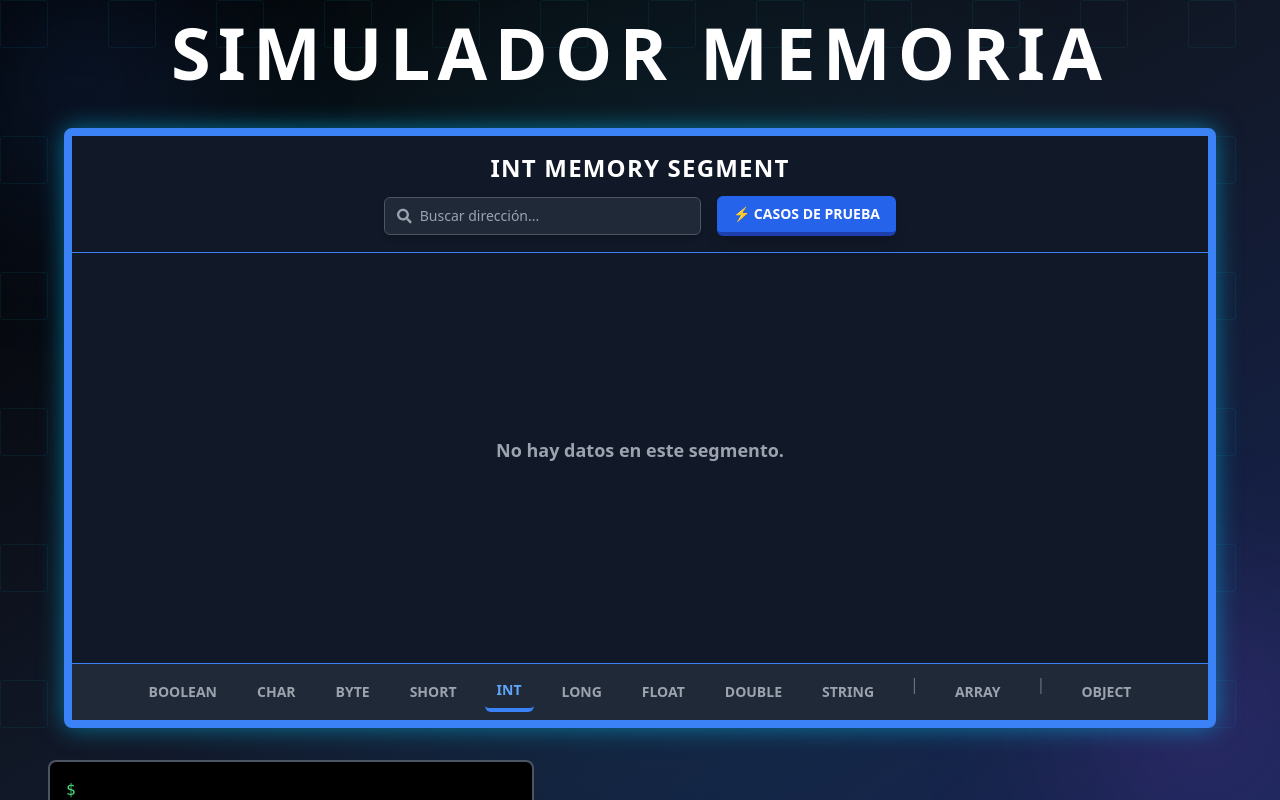
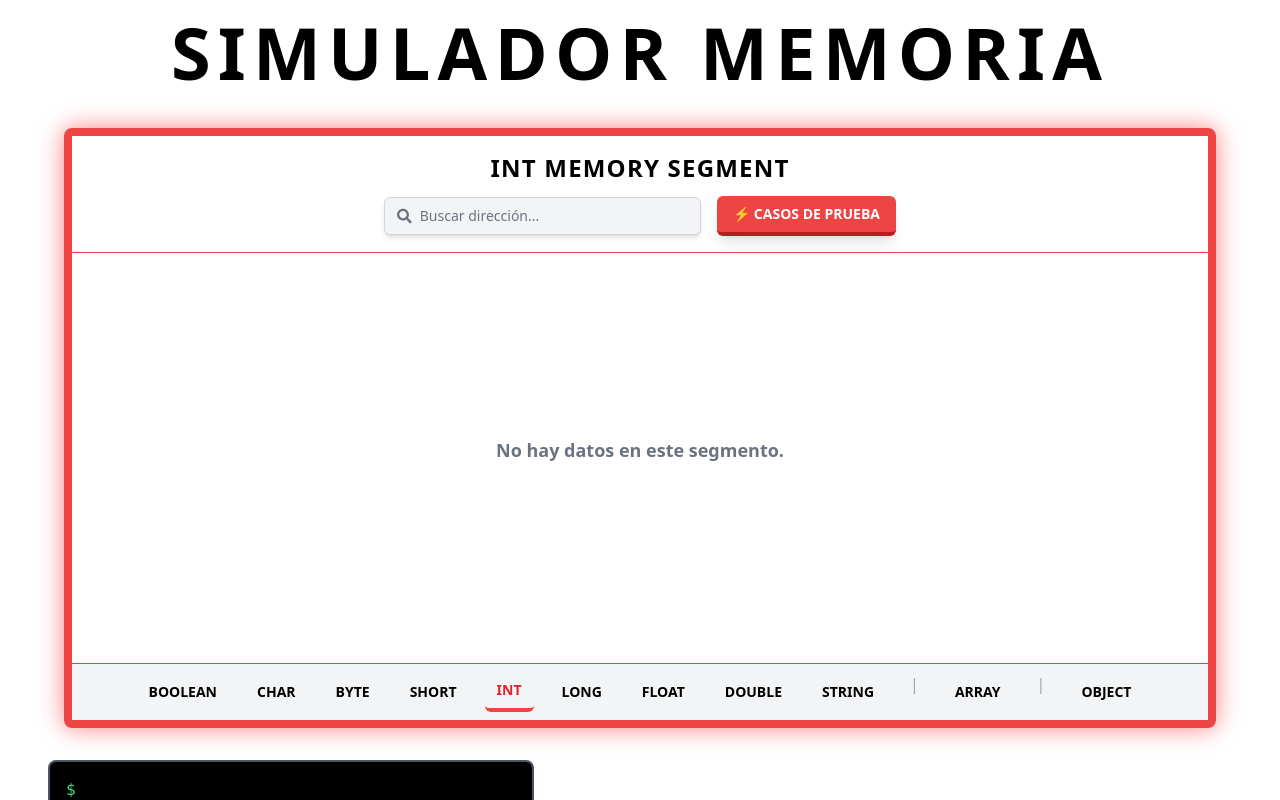
Before and after one commit to jenni-03/mediador-pedagogico, a React (Vite) app: page /simulador/memoria in a window 1280 px wide. Shown: the top 800 px of the page. Built offline with nearby package versions, Linux system fonts and the light colour scheme.

Commit message:
Cambio de diseño (Se quito modo oscuro-azul a claro-rojo-negro)

```diff
--- a/src/pages/simulator/MemorySimulator.tsx
+++ b/src/pages/simulator/MemorySimulator.tsx
@@ -1,7 +1,6 @@
 import { useState, useRef } from "react";
 import { ConsoleComponent } from "./components/memory/ConsoleComponent";
 import { MemoryScreen } from "./components/memory/MemoryScreen";
-import { BackgroundEffect } from "./components/memory/Background";
 import { TitleComponent } from "./components/memory/TitleComponent";
 import { Consola } from "../../shared/utils/RAM/Consola";
 
@@ -32,7 +31,6 @@ export function MemorySimulator() {
 
     return (
         <div className="h-screen flex flex-col bg-transparent relative">
-            <BackgroundEffect />
             <TitleComponent />
             <MemoryScreen
             consolaRef={consolaRef}
--- a/src/pages/simulator/components/memory/Background.tsx
+++ /dev/null
@@ -1,23 +0,0 @@
-export function BackgroundEffect() {
-    return (
-        <div className="fixed top-0 left-0 w-full h-full bg-gradient-to-br from-black via-gray-900 to-blue-950 overflow-hidden z-[-1] flex items-center justify-center">
-            {/* Fondo con efecto de energía */}
-            <div className="absolute inset-0 bg-[radial-gradient(circle,_rgba(0,255,255,0.2)_5%,_transparent_80%)] opacity-40"></div>
-
-            {/* Diseño de líneas de circuito animadas */}
-            <div className="absolute inset-0 grid grid-cols-12 grid-rows-6 gap-4 opacity-20">
-                {Array.from({ length: 12 * 6 }).map((_, i) => (
-                    <div
-                        key={i}
-                        className="w-12 h-12 border border-cyan-500 rounded-sm opacity-40 animate-pulse"
-                    ></div>
-                ))}
-            </div>
-
-            {/* Luces en las esquinas con animación */}
-            <div className="absolute top-0 left-0 w-40 h-40 bg-blue-500 opacity-25 blur-[100px] animate-pulse"></div>
-            <div className="absolute bottom-0 right-0 w-40 h-40 bg-purple-500 opacity-25 blur-[100px] animate-pulse"></div>
-            <div className="absolute bottom-0 left-0 w-32 h-32 bg-cyan-500 opacity-15 blur-[80px] animate-ping"></div>
-        </div>
-    );
-}
--- a/src/pages/simulator/components/memory/MemoryScreen.tsx
+++ b/src/pages/simulator/components/memory/MemoryScreen.tsx
@@ -17,31 +17,78 @@ export function MemoryScreen({ consolaRef, memoryState, setMemoryState }: Memory
 
     return (
         <div className="w-full flex flex-col items-center px-4 mt-4 sm:mt-6 relative">
-            <div className="w-full max-w-6xl h-[75vh] bg-gray-900 border-8 border-blue-500 rounded-lg shadow-[0px_0px_25px_rgba(0,200,255,0.5)]
-                            flex flex-col relative overflow-hidden">
-
+            <div
+                className="
+                    w-full max-w-6xl h-[75vh]
+                    bg-white
+                    border-8 border-red-500
+                    rounded-lg
+                    shadow-[0px_0px_25px_rgba(255,0,0,0.5)]
+                    flex flex-col
+                    relative
+                    overflow-hidden
+                "
+            >
                 {/* 📢 Cabecera con título y barra de búsqueda */}
-                <div className="sticky top-0 left-0 w-full bg-gray-900 p-4 z-20 text-center border-b border-blue-500 flex flex-col items-center">
-                    <h3 className="text-white text-2xl font-bold tracking-wider">
+                <div
+                    className="
+                        sticky top-0 left-0 w-full
+                        bg-white
+                        p-4
+                        z-20
+                        text-center
+                        border-b border-red-500
+                        flex flex-col items-center
+                    "
+                >
+                    <h3 className="text-black text-2xl font-bold tracking-wider">
                         {selectedSegment.toUpperCase()} MEMORY SEGMENT
                     </h3>
 
                     <div className="flex items-center gap-4 w-full max-w-lg mt-3">
-                        <div className="flex items-center bg-gray-800 px-3 py-2 rounded-md border border-gray-600 shadow-md flex-1">
-                            <FaSearch className="text-gray-400 mr-2" />
+                        <div
+                            className="
+                                flex items-center
+                                bg-gray-100
+                                px-3 py-2
+                                rounded-md
+                                border border-gray-300
+                                shadow-md
+                                flex-1
+                            "
+                        >
+                            <FaSearch className="text-gray-500 mr-2" />
                             <input
                                 type="text"
                                 placeholder="Buscar dirección..."
-                                className="bg-transparent text-white text-sm outline-none placeholder-gray-400 w-full"
+                                className="
+                                    bg-transparent
+                                    text-black
+                                    text-sm
+                                    outline-none
+                                    placeholder-gray-500
+                                    w-full
+                                "
                                 value={searchTerm}
                                 onChange={(e) => setSearchTerm(e.target.value)}
                             />
                         </div>
                         <button
                             onClick={() => setShowModal(true)}
-                            className="px-4 py-2 text-sm font-bold uppercase bg-blue-600 hover:bg-blue-700
-                                       text-white rounded-md shadow-lg transition-all duration-300 border-b-4 border-blue-800
-                                       hover:shadow-[0px_0px_15px_rgba(0,200,255,0.8)]"
+                            className="
+                                px-4 py-2
+                                text-sm font-bold
+                                uppercase
+                                bg-red-500
+                                hover:bg-red-600
+                                text-white
+                                rounded-md
+                                shadow-lg
+                                transition-all
+                                duration-300
+                                border-b-4 border-red-700
+                                hover:shadow-[0px_0px_15px_rgba(255,0,0,0.8)]
+                            "
                         >
                             ⚡ Casos de Prueba
                         </button>
@@ -49,7 +96,7 @@ export function MemoryScreen({ consolaRef, memoryState, setMemoryState }: Memory
                 </div>
 
                 {/* 📜 Contenedor de memoria con scroll interno */}
-                <div className="w-full flex-1 overflow-y-auto px-2 pb-4 scrollbar-thin scrollbar-thumb-blue-500 scrollbar-track-gray-800">
+                <div className="w-full flex-1 overflow-y-auto px-2 pb-4 scrollbar-thin scrollbar-thumb-red-400 scrollbar-track-gray-200">
                     <MemoryDisplay
                         segment={selectedSegment}
                         searchTerm={searchTerm}
@@ -59,35 +106,68 @@ export function MemoryScreen({ consolaRef, memoryState, setMemoryState }: Memory
                 </div>
 
                 {/* 🎮 Tab Bar con colores para tipos de datos */}
-                <div className="w-full bg-gray-800 p-2 flex flex-wrap justify-center gap-4 border-t border-blue-500">
+                <div className="w-full bg-gray-100 p-2 flex flex-wrap justify-center gap-4 border-t border-red-500">
                     {["boolean", "char", "byte", "short", "int", "long", "float", "double", "string"].map((seg) => (
                         <button
                             key={seg}
                             onClick={() => setSelectedSegment(seg)}
-                            className={`px-3 py-2 text-sm font-bold uppercase rounded-md transition-all duration-300
-                                        ${selectedSegment === seg ? "text-blue-400 border-b-4 border-blue-500" : "text-gray-400 hover:text-white"}`}
+                            className={`
+                                px-3 py-2
+                                text-sm font-bold
+                                uppercase
+                                rounded-md
+                                transition-all
+                                duration-300
+                                ${
+                                    selectedSegment === seg
+                                        ? "text-red-600 border-b-4 border-red-500"
+                                        : "text-black hover:text-red-600"
+                                }
+                            `}
                         >
                             {seg.toUpperCase()}
                         </button>
                     ))}
-                    <span className="mx-2 text-gray-500">|</span>
+                    <span className="mx-2 text-gray-400">|</span>
                     {["array"].map((seg) => (
                         <button
                             key={seg}
                             onClick={() => setSelectedSegment(seg)}
-                            className={`px-3 py-2 text-sm font-bold uppercase rounded-md transition-all duration-300
-                                        ${selectedSegment === seg ? "text-green-400 border-b-4 border-green-500" : "text-gray-400 hover:text-white"}`}
+                            className={`
+                                px-3 py-2
+                                text-sm font-bold
+                                uppercase
+                                rounded-md
+                                transition-all
+                                duration-300
+                                ${
+                                    selectedSegment === seg
+                                        ? "text-red-600 border-b-4 border-red-500"
+                                        : "text-black hover:text-red-600"
+                                }
+                            `}
                         >
                             {seg.toUpperCase()}
                         </button>
                     ))}
-                    <span className="mx-2 text-gray-500">|</span>
+                    <span className="mx-2 text-gray-400">|</span>
                     {["object"].map((seg) => (
                         <button
                             key={seg}
                             onClick={() => setSelectedSegment(seg)}
-                            className={`px-3 py-2 text-sm font-bold uppercase rounded-md transition-all duration-300
-                                        ${selectedSegment === seg ? "text-purple-400 border-b-4 border-purple-500" : "text-gray-400 hover:text-white"}`}
+                            className={`
+                                px-3 py-2
+                                text-sm font-bold
+                                uppercase
+                                rounded-md
+                                transition-all
+                                duration-300
+                                ${
+                                    selectedSegment === seg
+                                        ? "text-red-600 border-b-4 border-red-500"
+                                        : "text-black hover:text-red-600"
+                                }
+                            `}
                         >
                             {seg.toUpperCase()}
                         </button>
--- a/src/pages/simulator/components/memory/PrimitiveMemory.tsx
+++ b/src/pages/simulator/components/memory/PrimitiveMemory.tsx
@@ -6,40 +6,36 @@ interface PrimitiveMemoryProps {
     type: string;
     searchTerm: string;
     consolaRef: React.RefObject<Consola>;
-    memoryState: Record<string, any[]>; // Recibe el estado de la memoria
+    memoryState: Record<string, any[]>;
 }
 
 export function PrimitiveMemory({ type, searchTerm, consolaRef, memoryState }: PrimitiveMemoryProps) {
-    const memorySegment = memoryState[type] || []; // Obtiene el segmento de memoria
+    const memorySegment = memoryState[type] || [];
 
-    // Estado para la ventana modal
     const [selectedEntry, setSelectedEntry] = useState<any | null>(null);
-    const [tempValue, setTempValue] = useState(""); // Estado temporal para cambiar el valor
+    const [tempValue, setTempValue] = useState("");
 
-    // Función para determinar el color según el tipo de dato
     const getValueColor = (type: string) => {
         switch (type) {
-            case "boolean": return "text-blue-400";
-            case "char": return "text-yellow-400";
+            case "boolean": return "text-red-600";
+            case "char": return "text-black";
             case "byte":
             case "short":
             case "int":
-            case "long": return "text-orange-400";
+            case "long": return "text-gray-700";
             case "float":
-            case "double": return "text-green-400";
-            case "string": return "text-red-400";
-            default: return "text-gray-300";
+            case "double": return "text-gray-900";
+            case "string": return "text-red-800";
+            default: return "text-gray-500";
         }
     };
 
-    // Función para "eliminar" (ahora solo imprime en consola)
     const handleDelete = (address: string) => {
         console.log(`Eliminar dirección: ${address}`);
     };
 
     return (
         <div className="w-full flex flex-col items-center">
-            {/* 📜 Contenedor de los valores de la memoria */}
             <div className="w-full max-w-5xl grid grid-cols-2 sm:grid-cols-3 md:grid-cols-4 gap-6 p-6">
                 {memorySegment.length > 0 ? (
                     memorySegment
@@ -54,84 +50,77 @@ export function PrimitiveMemory({ type, searchTerm, consolaRef, memoryState }: P
                                     setSelectedEntry(entry);
                                     setTempValue(entry.value);
                                 }}
-                                className="relative bg-gray-900 text-white p-4 rounded-lg border-4 border-gray-700
+                                className="relative bg-white text-black p-4 rounded-lg border-4 border-gray-300
                                            flex flex-col items-center justify-center text-center cursor-pointer
                                            hover:scale-105 transition-all duration-200 transform
-                                           hover:border-blue-500 hover:shadow-[0px_0px_15px_rgba(0,200,255,0.8)]"
+                                           hover:border-red-500 hover:shadow-[0px_0px_15px_rgba(255,0,0,0.4)]"
                             >
-                                {/* ❌ Botón de eliminación más pequeño */}
                                 <button
-                                    className="absolute top-1.5 right-2 text-red-400 hover:text-red-500 text-sm font-bold"
+                                    className="absolute top-1.5 right-2 text-red-500 hover:text-red-700 text-sm font-bold"
                                     onClick={(e) => {
-                                        e.stopPropagation(); // Evitar que abra la modal
+                                        e.stopPropagation();
                                         handleDelete(entry.address);
                                     }}
                                 >
                                     ✖
                                 </button>
 
-                                {/* Dirección de memoria */}
-                                <p className="text-xs bg-blue-500 px-2 py-1 rounded-md absolute -top-3 left-2">
+                                <p className="text-xs bg-red-500 text-white px-2 py-1 rounded-md absolute -top-3 left-2">
                                     {entry.address}
                                 </p>
 
-                                {/* Nombre de la variable */}
                                 <p className="text-lg font-bold uppercase truncate w-full px-2">
                                     {entry.name}
                                 </p>
 
-                                {/* Valor con color dinámico según tipo */}
                                 <p className={`${getValueColor(entry.type)} text-sm mt-2 truncate w-full px-2`}>
                                     {JSON.stringify(entry.value)}
                                 </p>
                             </motion.div>
                         ))
                 ) : (
-                    <p className="text-gray-400 col-span-full text-center text-lg font-semibold">
+                    <p className="text-gray-500 col-span-full text-center text-lg font-semibold">
                         No hay datos en este segmento.
                     </p>
                 )}
             </div>
 
-            {/* 🖼️ Ventana Modal */}
             {selectedEntry && (
-                <div className="fixed inset-0 bg-black bg-opacity-50 flex justify-center items-center z-50">
+                <div className="fixed inset-0 bg-black bg-opacity-40 flex justify-center items-center z-50">
                     <motion.div
                         initial={{ opacity: 0, y: -50 }}
                         animate={{ opacity: 1, y: 0 }}
                         exit={{ opacity: 0, y: -50 }}
-                        className="bg-gray-900 text-white p-6 rounded-lg shadow-lg max-w-sm w-full border-4 border-blue-500"
+                        className="bg-white text-black p-6 rounded-lg shadow-lg max-w-sm w-full border-4 border-red-500"
                     >
-                        <h2 className="text-xl font-bold mb-4 text-blue-400">Detalles de la Variable</h2>
+                        <h2 className="text-xl font-bold mb-4 text-red-600">Detalles de la Variable</h2>
                         <div className="space-y-2">
-                            <p><span className="text-gray-400">🔹 Tipo:</span> {selectedEntry.type}</p>
-                            <p><span className="text-gray-400">🏷️ Nombre:</span> {selectedEntry.name}</p>
-                            <p><span className="text-gray-400">📍 Dirección:</span> {selectedEntry.address}</p>
+                            <p><span className="text-gray-600">🔹 Tipo:</span> {selectedEntry.type}</p>
+                            <p><span className="text-gray-600">🏷️ Nombre:</span> {selectedEntry.name}</p>
+                            <p><span className="text-gray-600">📍 Dirección:</span> {selectedEntry.address}</p>
 
-                            {/* Input para cambiar el valor */}
                             <div>
-                                <label className="text-gray-400 block mb-1">✏️ Nuevo Valor:</label>
+                                <label className="text-gray-700 block mb-1">✏️ Nuevo Valor:</label>
                                 <input
                                     type="text"
                                     value={tempValue}
                                     onChange={(e) => setTempValue(e.target.value)}
-                                    className="w-full p-2 rounded-md bg-gray-800 border border-gray-600
-                                               focus:outline-none focus:ring-2 focus:ring-blue-500 text-center"
+                                    className="w-full p-2 rounded-md bg-gray-100 border border-gray-300
+                                               focus:outline-none focus:ring-2 focus:ring-red-500 text-center"
                                 />
                             </div>
                         </div>
 
-                        {/* Botones */}
                         <div className="flex justify-end space-x-2 mt-4">
                             <button
                                 onClick={() => setSelectedEntry(null)}
-                                className="px-4 py-2 bg-red-600 hover:bg-red-700 rounded-md transition-all"
+                                className="px-4 py-2 bg-red-600 hover:bg-red-700 text-white rounded-md transition-all"
                             >
                                 Cerrar
                             </button>
                             <button
                                 onClick={() => console.log("Aceptar presionado (sin función aún)")}
-                                className="px-4 py-2 bg-blue-600 hover:bg-blue-700 rounded-md transition-all"
+                                className="px-4 py-2 bg-black hover:bg-gray-800 text-white rounded-md transition-all"
                             >
                                 Aceptar
                             </button>
--- a/src/pages/simulator/components/memory/TitleComponent.tsx
+++ b/src/pages/simulator/components/memory/TitleComponent.tsx
@@ -1,9 +1,22 @@
 export function TitleComponent() {
     return (
         <div className="text-center py-4">
-            <h1 className="text-5xl sm:text-7xl font-extrabold uppercase tracking-widest
-                text-white
-                [text-shadow: -3px_-3px_0px_black, 3px_3px_0px_black, -3px_3px_0px_black, 3px_-3px_0px_black]">
+            <h1
+                className="
+                    text-5xl
+                    sm:text-7xl
+                    font-extrabold
+                    uppercase
+                    tracking-widest
+                    text-black
+                    [text-shadow:
+                        -3px_-3px_0px_black,
+                        3px_3px_0px_black,
+                        -3px_3px_0px_black,
+                        3px_-3px_0px_black
+                    ]
+                "
+            >
                 SIMULADOR MEMORIA
             </h1>
         </div>
```
Also changed, not shown: src/pages/simulator/components/memory/TestCasesModal.tsx (+36 -22 lines).
